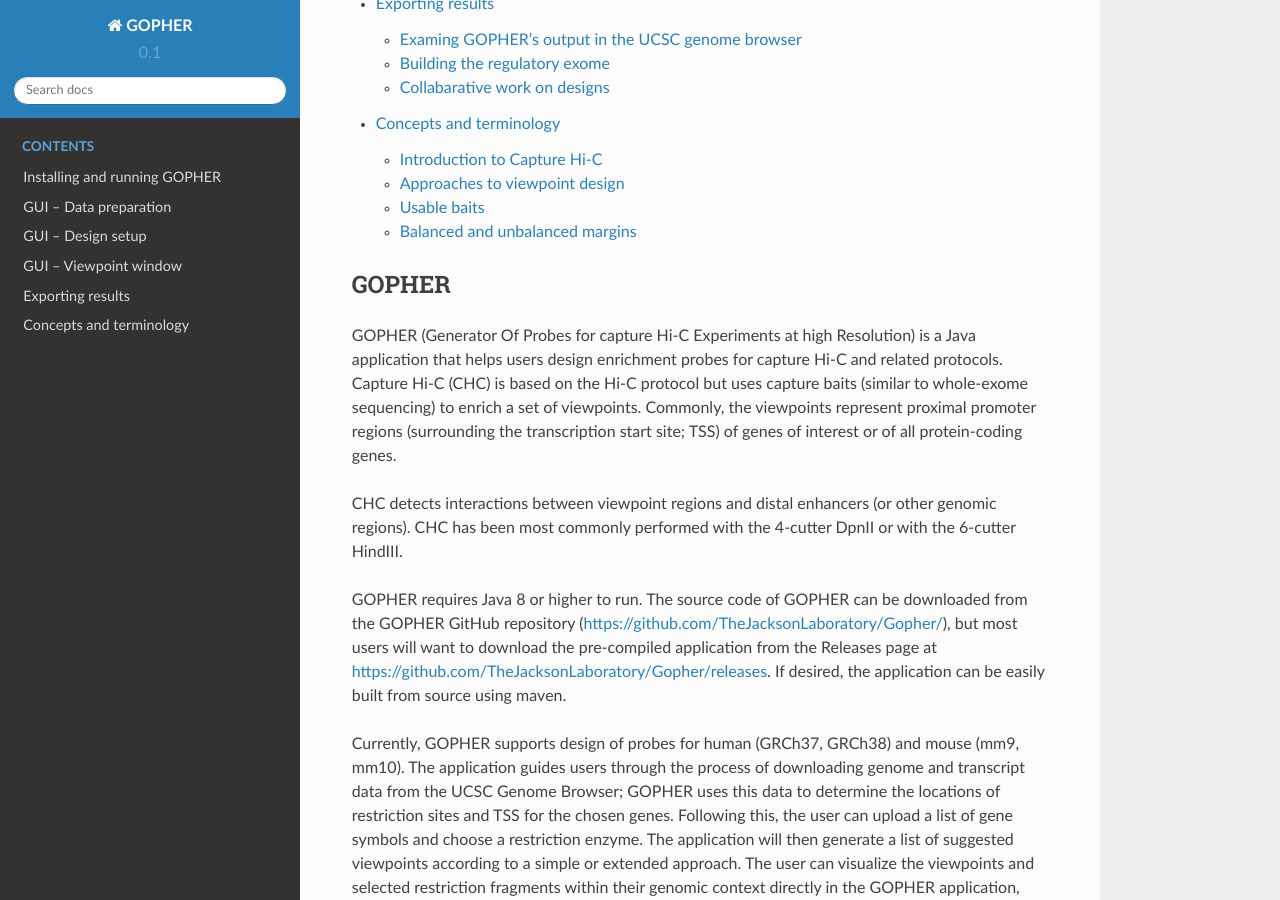
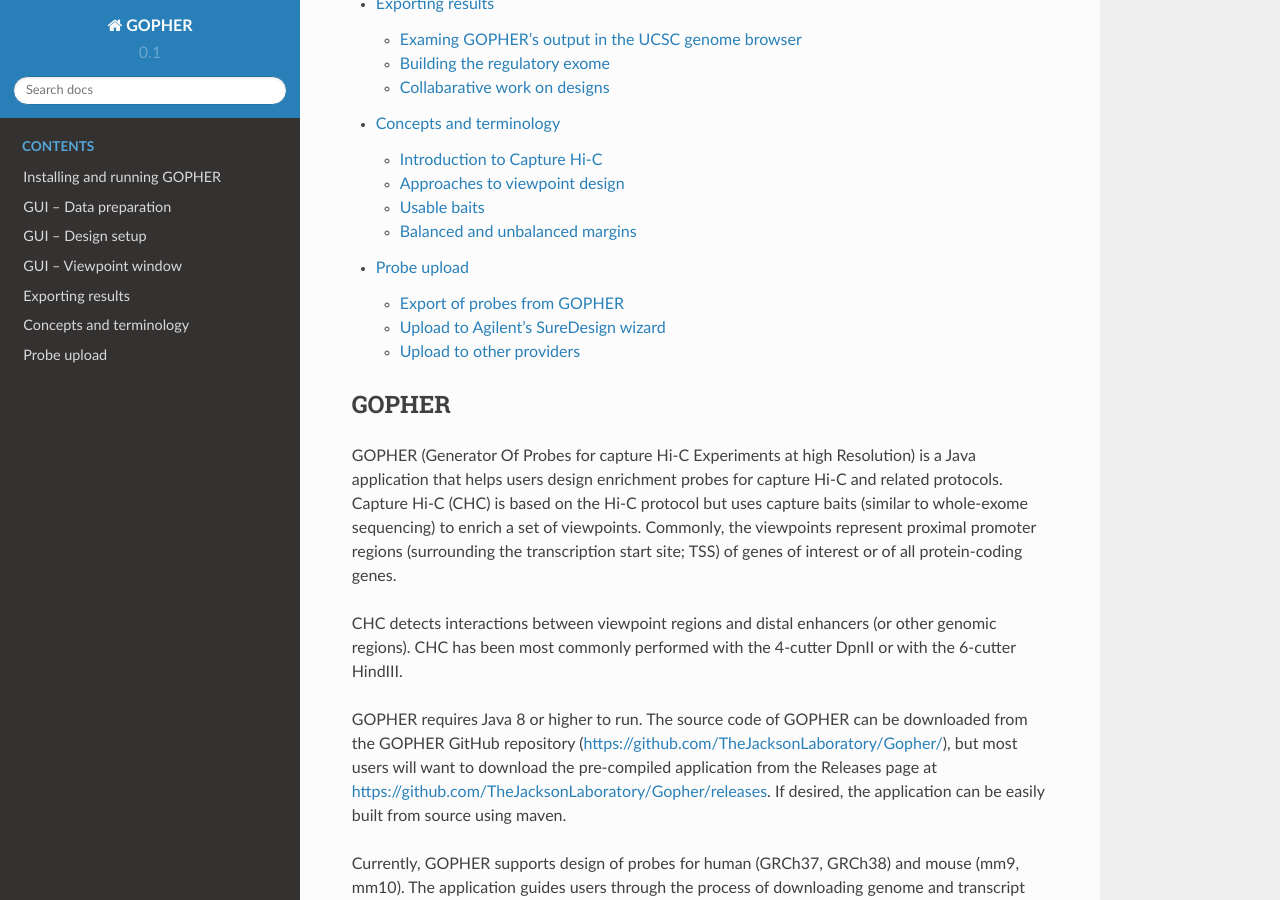
Before and after one commit to TheJacksonLaboratory/Gopher, a Sphinx documentation site: the page built from docs/index.rst, in a window 1280 px wide and 900 px high, scrolled down 864 px. Built offline with Sphinx 7.4.7 and the Read the Docs theme 2.0.0, drawn with Linux system fonts in a browser that asks for light colours; some of the changed lines change nothing that is shown.

Commit message:
Added documenation about upload of probes to SureDesign.

```diff
--- /dev/null
+++ b/docs/07_probe_upload.rst
@@ -0,0 +1,74 @@
+============
+Probe upload
+============
+
+~~~~~~~~~~~~~~~~~~~~~~~~~~~~
+Export of probes from GOPHER
+~~~~~~~~~~~~~~~~~~~~~~~~~~~~
+
+Probes can be exported from GOPHER via the **Export** menu by selecting **Save probe file as...**.
+
+.. figure:: img/new/output_export.png
+
+~~~~~~~~~~~~~~~~~~~~~~~~~~~~~~~~~~~~~
+Upload to Agilent's SureDesign wizard
+~~~~~~~~~~~~~~~~~~~~~~~~~~~~~~~~~~~~~
+
+GOPHER exports a .zip file that contains the probes in Agilent's **6-column probe upload file** format_
+and can be uploaded to SureDesign_ for ordering and production.
+
+.. _format: https://earray.chem.agilent.com/suredesign/help/Formats_for_probe_upload_files.htm
+
+.. _SureDesign: https://earray.chem.agilent.com/suredesign/index.htm
+
+.. figure:: img/new/sureDesignLogin.png
+
+After login the advanced mode needs to be activated.
+
+.. figure:: img/new/sureDesignActivateAdvanced.png
+
+Then select SureSelect DNA.
+
+.. figure:: img/new/sureDesignSureSelect.png
+
+On the next sceen select **Create Design** and click on **Continue**.
+
+.. figure:: img/new/advancedWizard.png
+
+Enter a name for your design, specify appropriate **Species** and genome **Build** and click on **Next**.
+
+.. figure:: img/new/advancedWizard_step1.png
+
+On the next screen select Upload probes and click on **Next**.
+
+.. figure:: img/new/advancedWizard_step2.png
+
+On the next screen click on **Browse** and select your file containing the probes. Nothing else needs to be specified. See here_
+for more detailed information. Then click on **Upload probes**.
+
+.. _here: https://earray.chem.agilent.com/suredesign/help/SureSelect_probe_group_wizard_Add_Content_Probe_Upload.htm
+
+.. figure:: img/new/advancedWizard_step3.png
+
+Depending on the number of probes this may take some minutes.
+
+.. figure:: img/new/advancedWizard_step4.png
+
+Once the upload is completed, the number of probes are displayed. To be on the safe side, compare this number with
+the number reported by GOPHER on the analysis tab. Then close the design wizard.
+
+.. figure:: img/new/advancedWizard_step5.png
+
+Back on the main screen of SureDesign the new design appears under **Designs: In Progress**. Click on the plus icon
+in order to finalize the design. Finalized designs are assigned a design ID that can be used for ordering.
+
+.. figure:: img/new/advancedWizard_step6.png
+
+~~~~~~~~~~~~~~~~~~~~~~~~~
+Upload to other providers
+~~~~~~~~~~~~~~~~~~~~~~~~~
+
+Currently, GOPHER exports probes only in Agilent's **6-column probe upload file**. Further output formats will be
+implemented upon upon request_.
+
+.. _request: https://github.com/TheJacksonLaboratory/Gopher/issues
--- a/docs/index.rst
+++ b/docs/index.rst
@@ -12,6 +12,7 @@
    04_gui_viewpoint
    05_output
    06_concepts
+   07_probe_upload
 
 ~~~~~~
 GOPHER
```
Also changed, not shown: docs/img/new/advancedWizard.png (added), docs/img/new/advancedWizard_step1.png (added), docs/img/new/advancedWizard_step2.png (added), docs/img/new/advancedWizard_step3.png (added), docs/img/new/advancedWizard_step4.png (added), docs/img/new/advancedWizard_step5.png (added), docs/img/new/advancedWizard_step6.png (added).
